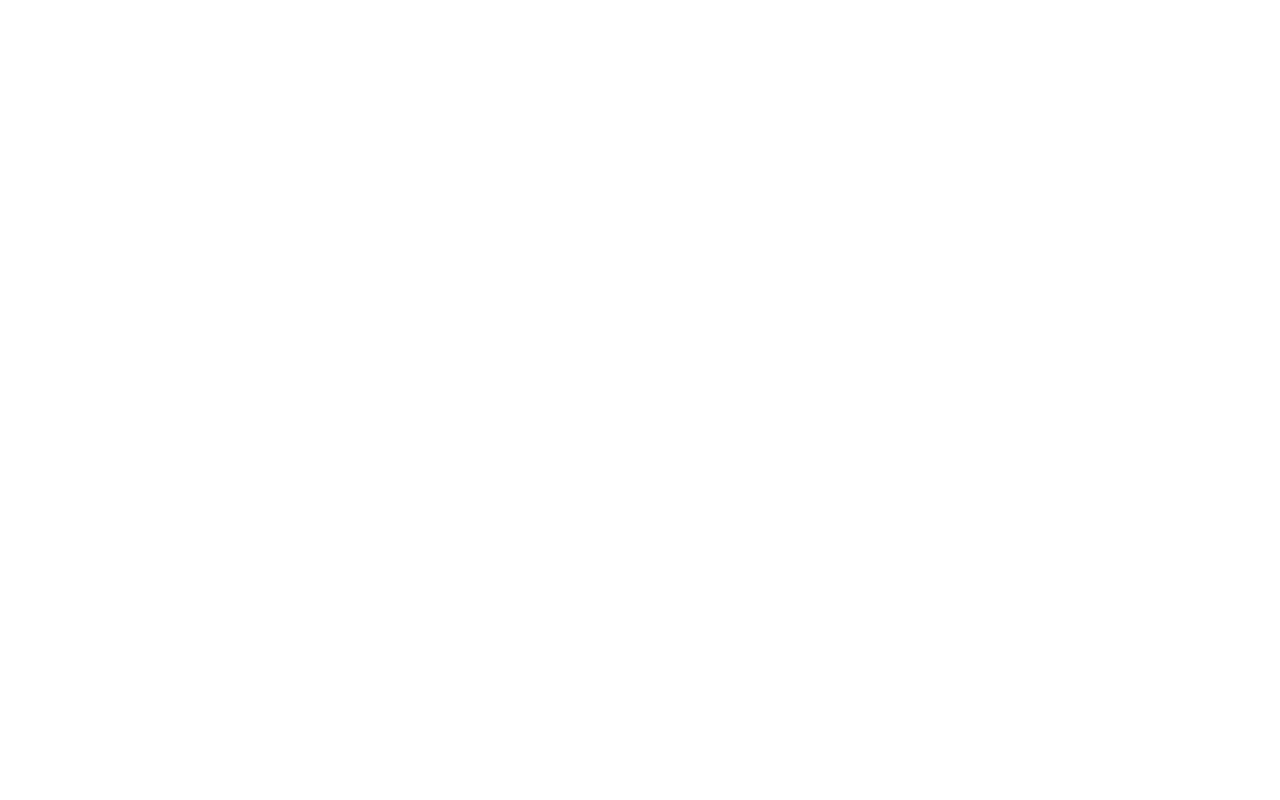
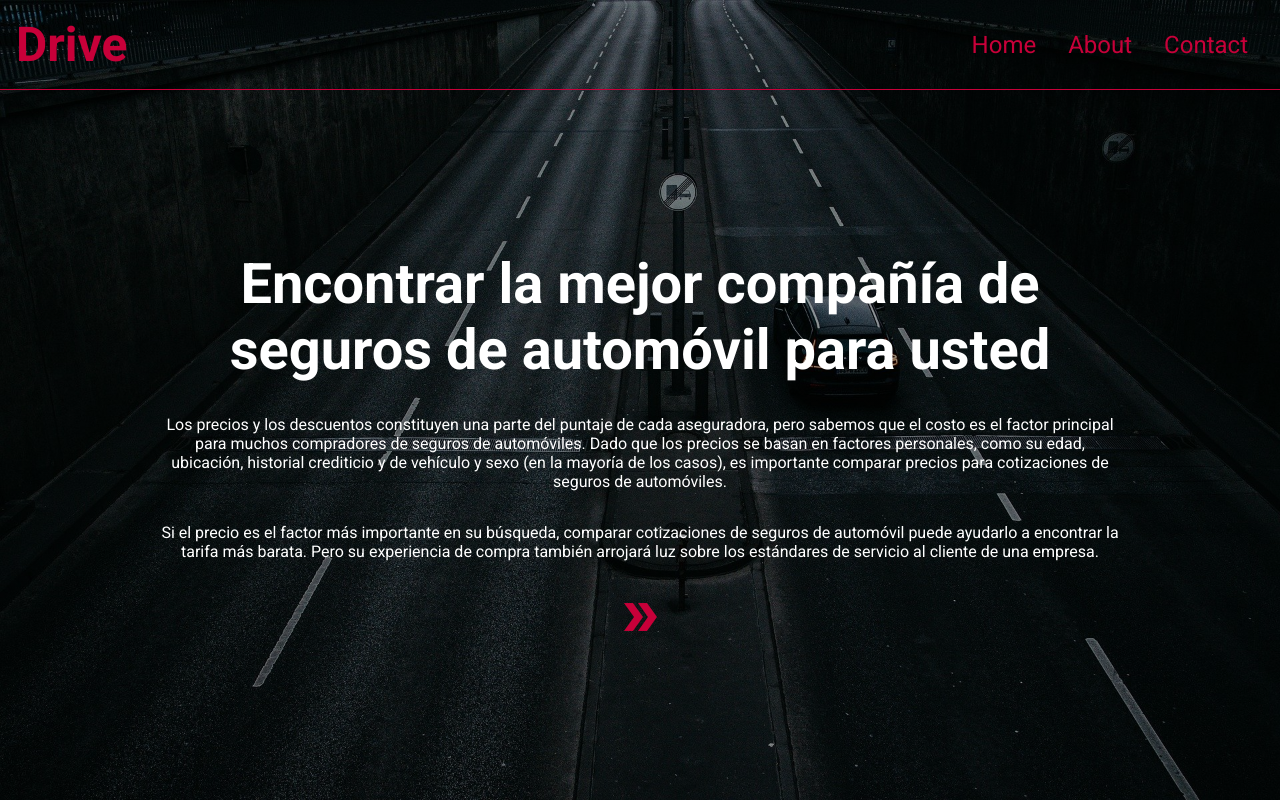
Before and after one commit to juanka13v/Pagina-Autos, a website: page index.html in a window 1280 px wide. Drawn offline with Linux system fonts and the light colour scheme.

Commit message:
header y main

```diff
--- a/index.html
+++ b/index.html
@@ -15,6 +15,38 @@
 
 <body>
 
+  <header class="header-container">
+    <div class="logo">
+      <h2>Drive</h2>
+    </div>
+
+    <nav class="menu">
+      <ul>
+        <li><a href="#">Home</a></li>
+        <li><a href="#">About</a></li>
+        <li><a href="#">Contact</a></li>
+      </ul>
+    </nav>
+  </header>
+
+
+  <main class="main-container">
+    <div class="main-container__text">
+      <h3>Encontrar la mejor compañía de seguros de automóvil para usted</h3>
+      <p>
+        Los precios y los descuentos constituyen una parte del puntaje de cada aseguradora, pero sabemos que el costo es el factor principal para muchos compradores de seguros de automóviles. Dado que los precios se basan en factores personales, como su edad, ubicación, historial crediticio y de vehículo y sexo (en la mayoría de los casos), es importante comparar precios para cotizaciones de seguros de automóviles.
+      </p>
+      <p>
+        Si el precio es el factor más importante en su búsqueda, comparar cotizaciones de seguros de automóvil puede ayudarlo a encontrar la tarifa más barata. Pero su experiencia de compra también arrojará luz sobre los estándares de servicio al cliente de una empresa.
+      </p>
+    </div>
+
+    <div class="flecha">
+      <span class="material-icons-outlined">
+        double_arrow
+        </span>
+    </div>
+  </main>
 
 </body>
 
--- a/scss/_init.scss
+++ b/scss/_init.scss
@@ -4,6 +4,11 @@ html {
   font-weight: normal;
 }
 
+* {
+  margin: 0;
+  padding: 0;
+  box-sizing: border-box;
+}
 body {
   margin: 0;
   // Inicializa algunas propiedades aquí
--- a/scss/_variables.scss
+++ b/scss/_variables.scss
@@ -1 +1,4 @@
 // Variables
+
+
+$color-1: #C70039;
--- a/scss/components/_header.scss
+++ b/scss/components/_header.scss
@@ -0,0 +1,38 @@
+@import 'scss/variables';
+
+.header-container {
+    width: 100%;
+    display: flex;
+    justify-content: space-between;
+    align-items: center;
+    position: fixed;
+    z-index: 10000;
+    border-bottom: 1px solid $color-1;
+
+    .logo {
+        color: $color-1;
+        font-size: 2rem;
+        margin: 1rem;
+    }
+
+    .menu {
+        margin: 1rem;
+        ul {
+            list-style: none;
+            display: flex;
+            font-size: 1.5rem;
+            a {
+                text-decoration: none;
+                margin: 1rem;
+                color: $color-1;
+            }
+
+            li:hover {
+                background-color: $color-1;
+                a {
+                    color: white;
+                }
+            }
+        }
+    }
+}
--- /dev/null
+++ b/scss/components/_main.scss
@@ -0,0 +1,36 @@
+@import 'scss/variables';
+
+.main-container {
+    width: 100%;
+    height: 100vh;
+    background-image:linear-gradient(rgba(0, 0, 0, 0.4), rgba(0, 0, 0, 0.4)), url('/assets/fondo-car.jpg');
+    background-repeat: no-repeat;
+    background-size: cover;
+    display: flex;
+    justify-content: center;
+    flex-direction: column;
+    align-items: center;
+    padding: 0 10rem;
+
+    .main-container__text {
+        color: white;
+        margin-top: 6rem;
+        h3 {
+            font-size: 3.5rem;
+            text-align: center;
+            margin-bottom: 2rem;
+        }
+
+        p {
+            margin-bottom: 2rem;
+            text-align: center;
+        }
+    }
+
+    .flecha {
+        span {
+            font-size: 3rem;
+            color: $color-1;
+        }
+    }
+}
--- a/scss/main.scss
+++ b/scss/main.scss
@@ -14,3 +14,4 @@
 // Importa todos tus archivos y componentes aquí
 @import 'components/header';
 @import 'components/footer';
+@import 'components/main';
```
Also changed, not shown: assets/fondo-car.jpg (added), css/main.css.
